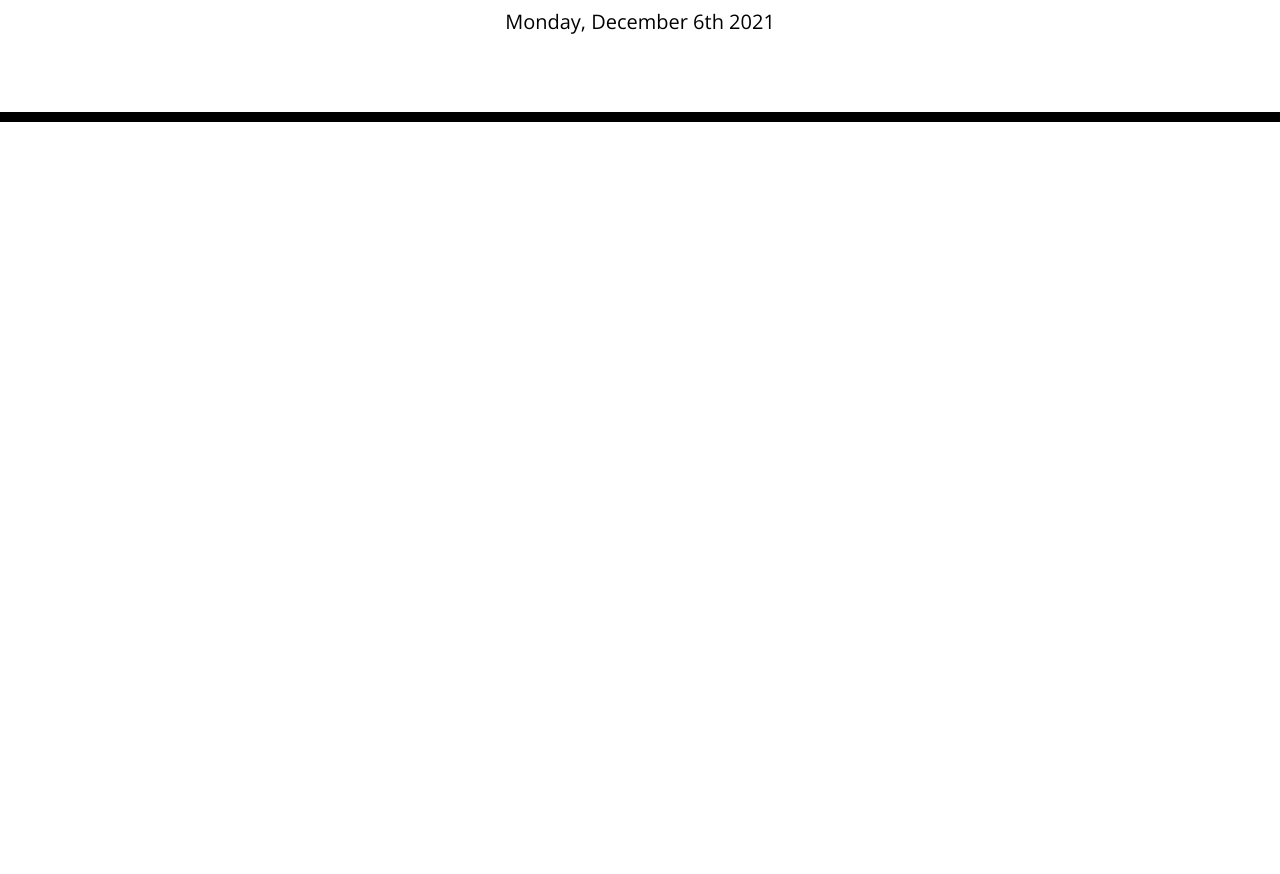
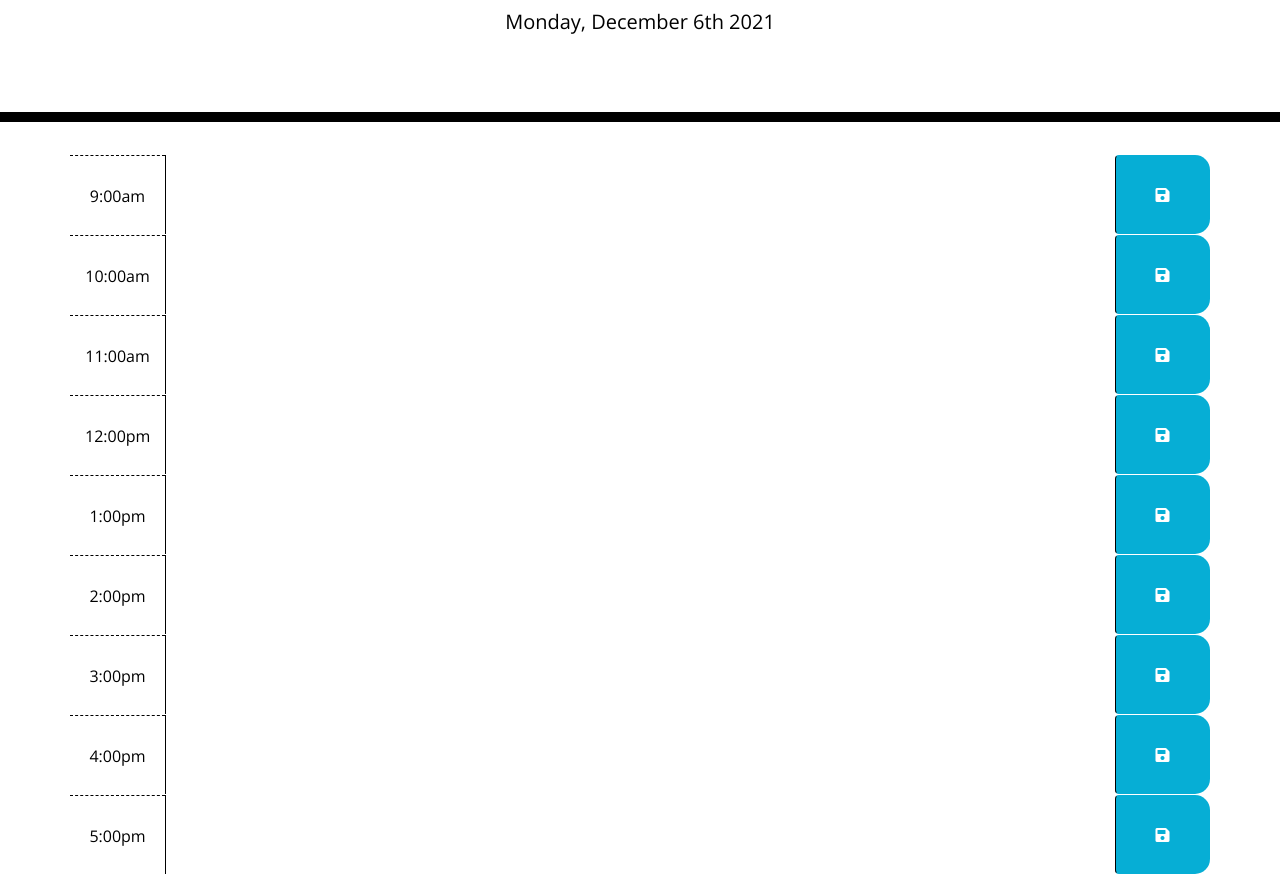
Before and after one commit to KDouts/Day-Planner, a plain HTML site: page Develop/index.html in a window 1280 px wide. Shown: the part 182-1056 px from the top of the page. Before the commit the page ends 800 px from the top, so only its background shows below. Drawn offline with nearby package versions, Linux system fonts and the light colour scheme.

Commit message:
Time block has a clickable button for saving the content in the scheduler

```diff
--- a/Develop/index.html
+++ b/Develop/index.html
@@ -40,6 +40,87 @@
     <div class="container">
       <!-- Timeblocks go here -->
 
+    <div id="9a" class="row time-block">
+        <div class="col-md-1 hour">
+            9:00am
+        </div>
+        <textarea class="col-md-10 description">
+        </textarea>
+        <button class="btn saveBtn col-md-1"><i class="fas fa-save"></i></button>
+    </div>
+
+    <div id="10a" class="row time-block">
+        <div class="col-md-1 hour">
+            10:00am
+        </div>
+        <textarea class="col-md-10 description">
+        </textarea>
+        <button class="btn saveBtn col-md-1"><i class="fas fa-save"></i></button>
+    </div>
+
+    <div id="11a" class="row time-block">
+        <div class="col-md-1 hour">
+            11:00am
+        </div>
+        <textarea class="col-md-10 description">
+        </textarea>
+        <button class="btn saveBtn col-md-1"><i class="fas fa-save"></i></button>
+    </div>
+
+    <div id="12p" class="row time-block">
+        <div class="col-md-1 hour">
+            12:00pm
+        </div>
+        <textarea class="col-md-10 description">
+        </textarea>
+        <button class="btn saveBtn col-md-1"><i class="fas fa-save"></i></button>
+    </div>
+
+    <div id="1p" class="row time-block">
+        <div class="col-md-1 hour">
+            1:00pm
+        </div>
+        <textarea class="col-md-10 description">
+        </textarea>
+        <button class="btn saveBtn col-md-1"><i class="fas fa-save"></i></button>
+    </div>
+
+    <div id="2p" class="row time-block">
+        <div class="col-md-1 hour">
+            2:00pm
+        </div>
+        <textarea class="col-md-10 description">
+        </textarea>
+        <button class="btn saveBtn col-md-1"><i class="fas fa-save"></i></button>
+    </div>
+
+    <div id="3p" class="row time-block">
+        <div class="col-md-1 hour">
+            3:00pm
+        </div>
+        <textarea class="col-md-10 description">
+        </textarea>
+        <button class="btn saveBtn col-md-1"><i class="fas fa-save"></i></button>
+    </div>
+
+    <div id="4p" class="row time-block">
+        <div class="col-md-1 hour">
+            4:00pm
+        </div>
+        <textarea class="col-md-10 description">
+        </textarea>
+        <button class="btn saveBtn col-md-1"><i class="fas fa-save"></i></button>
+    </div>
+
+    <div id="5p" class="row time-block">
+        <div class="col-md-1 hour">
+            5:00pm
+        </div>
+        <textarea class="col-md-10 description">
+        </textarea>
+        <button class="btn saveBtn col-md-1"><i class="fas fa-save"></i></button>
+    </div>
+
     </div>
 
     <script src="./assets/js/moment.js"></script>
```
